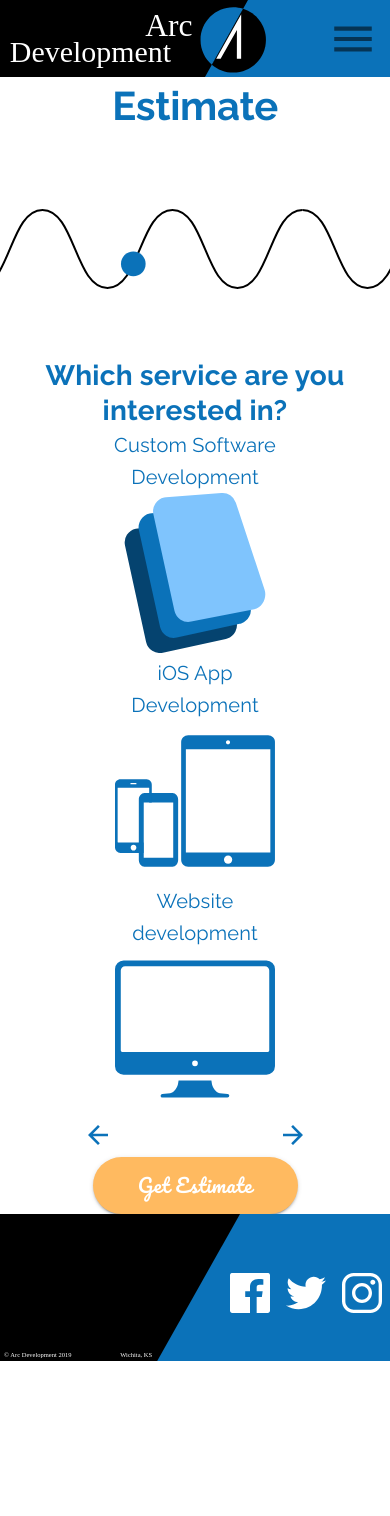
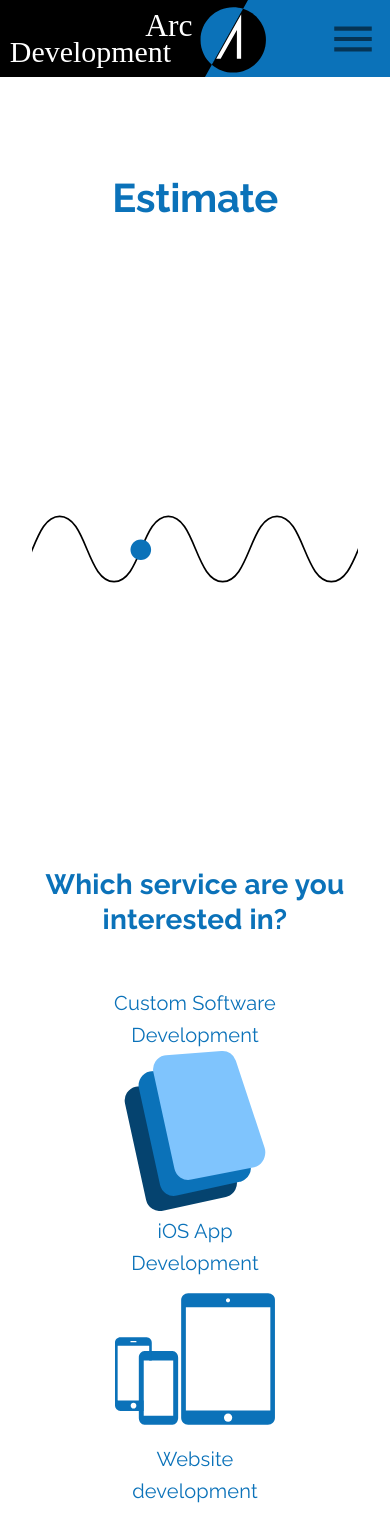
Before and after one commit to oscaramos/arc-development, a React (Create React App) app: page /estimate in a window 390 px wide. Shown: the top 1516 px of the page. Before the commit the page ends 1361 px from the top, so only its background shows below. Built offline with nearby package versions, Linux system fonts and the light colour scheme.

Commit message:
feat(front-end): PROYECT FINISHED + early finish estimate page
And it's responsive

```diff
--- a/src/pages/Estimate.js
+++ b/src/pages/Estimate.js
@@ -1,46 +1,65 @@
 import React from 'react'
+import Lottie from 'react-lottie'
 
 import Grid from '@material-ui/core/Grid'
+import Typography from '@material-ui/core/Typography'
+import IconButton from '@material-ui/core/IconButton'
+import useTheme from '@material-ui/core/styles/useTheme'
+import useMediaQuery from '@material-ui/core/useMediaQuery'
 import { makeStyles } from '@material-ui/core/styles'
 
-import check from '../assets/check.svg'
-import send from '../assets/send.svg'
+import GoldenButton from '../components/GoldenButton'
+
 import software from '../assets/software.svg'
 import mobile from '../assets/mobile.svg'
 import website from '../assets/website.svg'
 import backArrow from '../assets/backArrow.svg'
-import backArrowDisabled from '../assets/backArrowDisabled.svg'
 import forwardArrow from '../assets/forwardArrow.svg'
-import forwardArrowDisabled from '../assets/forwardArrowDisabled.svg'
-import camera from '../assets/camera.svg'
-import upload from '../assets/upload.svg'
-import person from '../assets/person.svg'
-import persons from '../assets/persons.svg'
-import info from '../assets/info.svg'
-import bell from '../assets/bell.svg'
-import people from '../assets/people.svg'
-import usersIcon from '../assets/users.svg'
-import iPhone from '../assets/iphone.svg'
-import gps from '../assets/gps.svg'
-import customized from '../assets/customized.svg'
-import data from '../assets/data.svg'
-import android from '../assets/android.svg'
-import globe from '../assets/globe.svg'
-import biometrics from '../assets/biometrics.svg'
 
 import estimateAnimation from '../animations/estimateAnimation/data.json'
-import { Typography } from '@material-ui/core'
-import animationData from '../animations/landinganimation/data'
-import Lottie from 'react-lottie'
-import IconButton from '@material-ui/core/IconButton'
-import GoldenButton from '../components/GoldenButton'
 
-const useStyles = makeStyles(theme => ({
-  mainContainer: {},
+
+const useStyles = makeStyles(() => ({
+  mainContainer: {
+    padding: '2em',
+    marginTop: '5em',
+    marginBottom: '5em'
+  },
 }))
 
 function Estimate() {
   const classes = useStyles()
+
+  const theme = useTheme()
+  const matchesMD = useMediaQuery(theme.breakpoints.down('md'))
+
+  const questions = [
+    {
+      id: 1,
+      title: 'Which service are you interested in?',
+      options: [
+        {
+          id: 1,
+          title: 'Custom Software Development',
+          image: software,
+          imageAlt: 'three floating screens outline',
+        },
+        {
+          id: 2,
+          title: 'iOS App Development',
+          image: mobile,
+          imageAlt: 'two phones and a tablet outline',
+        },
+        {
+          id: 3,
+          title: 'Website development',
+          image: website,
+          imageAlt: 'computer screen outline',
+        },
+      ],
+    },
+  ]
+
 
   const estimateOptions = {
     loop: true,
@@ -52,58 +71,61 @@ function Estimate() {
   }
 
   return (
-    <Grid container direction='row' className={classes.mainContainer}>
+    <Grid
+      container
+      direction={matchesMD? 'column': 'row'}
+      className={classes.mainContainer}
+    >
       {/*----- Estimate ------*/}
-      <Grid item container lg={6} direction='column'>
+      <Grid item container lg direction='column' alignItems='center'>
         <Grid item>
           <Typography variant='h2' align='center'>
             Estimate
           </Typography>
         </Grid>
-        <Grid item>
+        <Grid item style={{ maxWidth: '40em', height: '40em' }}>
           <Lottie options={estimateOptions} height='100%' width='100%' />
         </Grid>
       </Grid>
 
-      {/*----- Question ------*/}
-      <Grid item container lg={6} direction='column'>
+      {/*----- Questions ------*/}
+      <Grid item container lg direction='column'>
+        {
+          questions.map(question => (
+            <Grid item container key={question.id} direction='column'>
+              {/*-- Title --*/}
               <Grid item>
-          <Typography variant='h4' align='center'>
-            Which service are you interested in?
+                <Typography variant='h4' align='center' gutterBottom>
+                  {question.title}
                 </Typography>
               </Grid>
-        <Grid item container direction='row'>
-          <Grid item container lg={4} direction='column' alignItems='center'>
+
+              {/*-- Questions options --*/}
+              <Grid item container direction={matchesMD? 'column' :'row'} style={{ marginTop: '2.5em', marginBottom: '2.5em' }}>
+                {
+                  question.options.map(option => (
+                    <Grid key={option.id} item container lg={4} direction='column' alignItems='center'>
                       <Grid item style={{ maxWidth: '12em' }}>
                         <Typography variant='h6' align='center'>
-                Custom Software Development
+                          {option.title}
                         </Typography>
                       </Grid>
                       <Grid item>
-              <img src={software} alt='three floating screens' style={{ width: '10em', height: '10em' }} />
+                        <img
+                          src={option.image}
+                          alt={option.imageAlt}
+                          style={{ width: '10em', height: '10em' }}
+                        />
                       </Grid>
                     </Grid>
-          <Grid item container lg={4} direction='column' alignItems='center'>
-            <Grid item style={{ maxWidth: '12em' }}>
-              <Typography variant='h6' align='center'>
-                iOS App Development
-              </Typography>
-            </Grid>
-            <Grid item>
-              <img src={mobile} alt='three floating screens' style={{ width: '10em', height: '10em' }} />
+                  ))
+                }
               </Grid>
             </Grid>
-          <Grid item container lg={4} direction='column' alignItems='center'>
-            <Grid item style={{ maxWidth: '12em' }}>
-              <Typography variant='h6' align='center'>
-                Website development
-              </Typography>
-            </Grid>
-            <Grid item>
-              <img src={website} alt='three floating screens' style={{ width: '10em', height: '10em' }} />
-            </Grid>
-          </Grid>
-        </Grid>
+          ))
+        }
+
+        {/*----- Navigation ------*/}
         <Grid container direction='row' justify='space-around'>
           <Grid item>
             <IconButton>
@@ -116,7 +138,9 @@ function Estimate() {
             </IconButton>
           </Grid>
         </Grid>
-        <Grid container justify='center'>
+
+        {/*----- Get estimate ------*/}
+        <Grid container justify='center' style={{ marginTop: '2.5em' }}>
           <Grid item>
             <GoldenButton style={{ fontSize: '1.2rem', height: '3em' }}>
               Get Estimate
```
Lines whose indentation alone changed are shown as unchanged.
